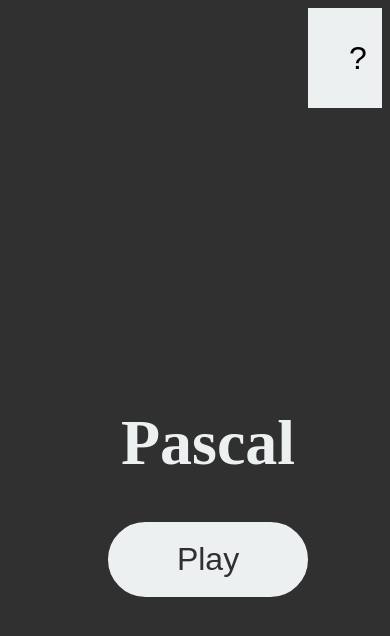
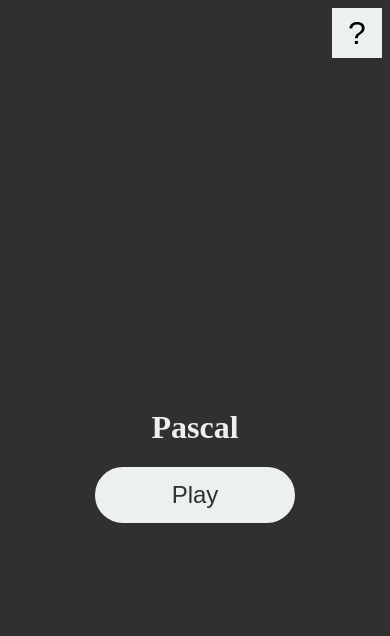
Before and after one commit to prettygoodstudios/Pascal, a React app: page / in a window 390 px wide. Shown: the top 636 px of the page. Built offline with nearby package versions, Linux system fonts and the light colour scheme; a web font is replaced by a local one.

Commit message:
Improved responsiveness of app.

```diff
--- a/index.html
+++ b/index.html
@@ -2,7 +2,8 @@
 <html lang="en">
     <head>
         <title>Pascal</title>
-	<meta charset="UTF-8">
+        <meta charset="UTF-8">
+        <meta name="viewport" content="width=device-width, initial-scale=1">
     </head>
     <body>
         <div id="appWrapper"></div>
--- a/src/components/screens/Game.jsx
+++ b/src/components/screens/Game.jsx
@@ -2,6 +2,7 @@ import React, {Component} from "react";
 import Box from "../widgets/Box.jsx";
 import Slot from "../widgets/Slot.jsx";
 import { PAUSE_GAME } from "../../constants/gameStates.js";
+import { MOBILE_BREAK_POINT } from "../../constants/breakPoints.js";
 
 class Game extends Component {
 
@@ -54,6 +55,12 @@ class Game extends Component {
                 let y = arena.clientHeight - 150;
                 let slotY = 150;
                 let x = offsetX+index*54-25;
+
+                if(window.innerHeight <= MOBILE_BREAK_POINT){
+                    y = arena.clientHeight - 100;
+                    slotY = 20;
+                }
+
                 if(index <= firstHalf){
                     y += 54;
                     slotY += 54;
--- /dev/null
+++ b/src/constants/breakPoints.js
@@ -0,0 +1 @@
+export const MOBILE_BREAK_POINT = 700;
--- a/src/styles/game.scss
+++ b/src/styles/game.scss
@@ -68,6 +68,17 @@
         position: relative;
         grid-column: 2;
     }
+
+    @media only screen and (max-width: $mobile-break-point){
+        grid-template-columns: 50px 1fr 50px;
+        grid-template-rows: 50px calc(100vh - 50px);
+        &__pause{
+            span{
+                height: 30px;
+                margin: 0px 5px;
+            }
+        }
+    }
 }
 
 .box{
--- a/src/styles/help-screen.scss
+++ b/src/styles/help-screen.scss
@@ -10,7 +10,7 @@
         text-align: center;
     }
 
-    @media only screen and (max-height: 700px){
+    @media only screen and (max-height: 700px) and (min-height: 500px){
         p{
             max-height: calc(100vh - 250px);
             overflow-y: scroll;
@@ -23,6 +23,13 @@
         }
     }
 
+    @media only screen and (max-height: 500px){
+        p{
+            max-height: 140px;
+            overflow-y: scroll;
+        }
+    }
+
     button{
         @include menu-button;
     }
--- a/src/styles/home.scss
+++ b/src/styles/home.scss
@@ -54,4 +54,16 @@
         }
     }
 
+    @media only screen and (max-width: $mobile-break-point){
+        grid-template-columns: 50px 1fr 50px;
+        grid-template-rows: 50px calc(100vh - 50px);
+        &__title{
+            font-size: 2em;
+        }
+        &__play-button{
+            font-size: 1.5em;
+            padding: 10px;
+        }
+    }
+
 }
--- a/src/styles/variables.scss
+++ b/src/styles/variables.scss
@@ -7,3 +7,4 @@
 $font: 'Open Code Pro';
 $light-color: #ecf0f1;
 $dark-color: #303030;
+$mobile-break-point: 700px;
```
